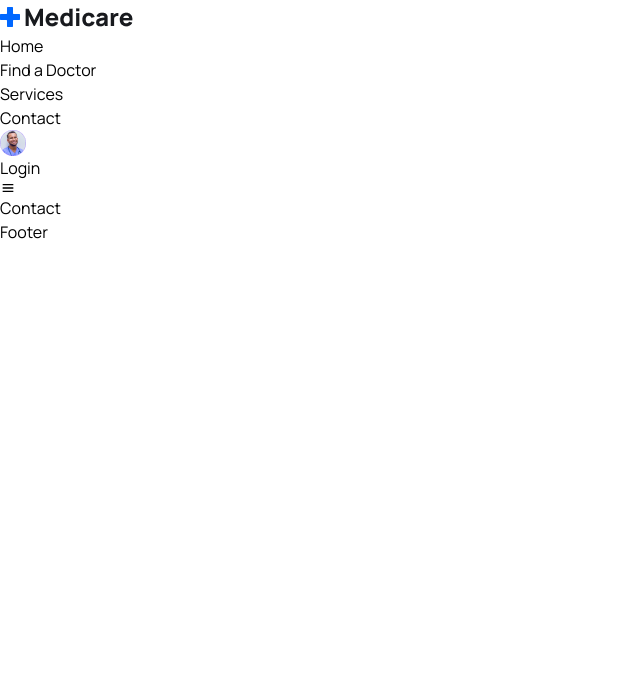
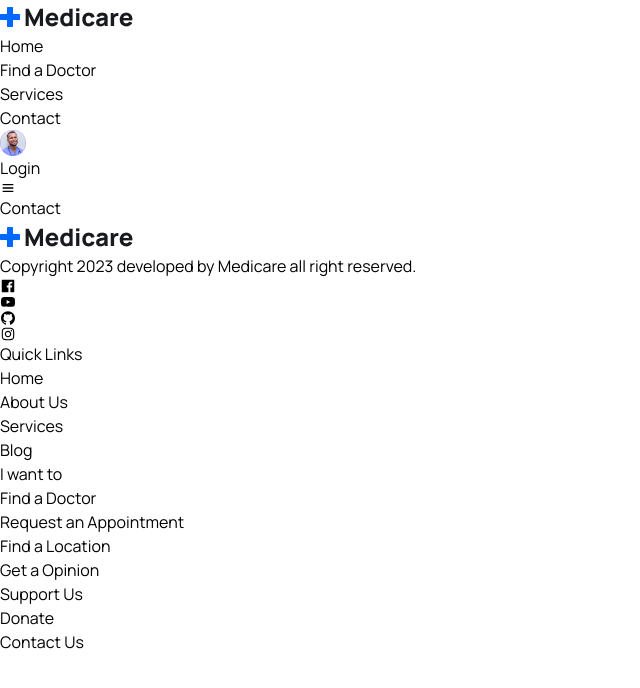
Before and after one commit to farhanshahriyar/dentistApp, a React (Vite) app: page /contact in a window 1280 px wide. Shown: the top 688 px of the page, without its empty margins (0-640 px from the left). Built offline with nearby package versions, Linux system fonts and the light colour scheme.

Commit message:
footer section done

```diff
--- a/src/components/Footer/Footer.jsx
+++ b/src/components/Footer/Footer.jsx
@@ -1,10 +1,144 @@
 import React from 'react'
+import { Link } from 'react-router-dom'
+import logo from '../../assets/images/logo.png'
+import { RiLinkedinFill, RiTwitterFill, RiFacebookFill, RiInstagramFill } from 'react-icons/ri'
+import { AiFillYoutube, AiFillGithub, AiOutlineInstagram, AiFillFacebook } from 'react-icons/ai'
+
+
+const socialLinks = [
+  {
+    path: 'https://www.facebook.com/jason.halder420',
+    icon: <AiFillFacebook className='group-hover:text-white w-4 h-5' />,
+  },
+  {
+    path: 'https://www.facebook.com/jason.halder420',
+    icon: <AiFillYoutube className='group-hover:text-white w-4 h-5' />,
+  },
+  {
+    path: 'https://www.facebook.com/jason.halder420',
+    icon: <AiFillGithub className='group-hover:text-white w-4 h-5' />,
+  },
+  {
+    path: 'https://www.facebook.com/jason.halder420',
+    icon: <AiOutlineInstagram className='group-hover:text-white w-4 h-5' />,
+  },
+]
+
+const quickLinks01 = [
+  {
+    path: '/home',
+    display: 'Home',
+  },
+  {
+    path: '/',
+    display: 'About Us',
+  },
+  {
+    path: '/services',
+    display: 'Services',
+  },
+  {
+    path: '/',
+    display: 'Blog',
+  },
+]
+
+const quickLinks02 = [
+  {
+    path: '/find-a-doctor',
+    display: 'Find a Doctor',
+  },
+  {
+    path: '/',
+    display: 'Request an Appointment',
+  },
+  {
+    path: '/',
+    display: 'Find a Location',
+  },
+  {
+    path: '/',
+    display: 'Get a Opinion',
+  },
+]
+
+const quickLinks03 = [
+  {
+    path: '/',
+    display: 'Donate',
+  },
+  {
+    path: '/contact',
+    display: 'Contact Us',
+  },
+];
 
 const Footer = () => {
+  const year = new Date().getFullYear()
   return (
-    <div>
-      Footer
-    </div>
+    <footer className='pb-16 pt-10'>
+      <div className='container'>
+        <div className='flex justify-between flex-col md:flex-row flex-wrap gap-[30px]'>
+          <div>
+            <img src={logo} alt='logo' />
+            <p className='text-[16px] leading-7 text-textColor font-[400] mt-4'>Copyright {year} developed by Medicare all right reserved.</p>
+
+            <div className='flex items-center gap-5 mt-5'>
+              {socialLinks.map((item, index) => (
+                <Link key={index} to={item.path} className='w-[44px] h-[44px] rounded-full border border-solid border-[#181A1E] flex items-center justify-center group hover:bg-primaryColor hover:border-none'>
+                  {item.icon}
+                </Link>
+              ))}
+            </div>
+          </div>
+
+          {/* quicklinks 1 */}
+          <div>
+            <h2 className='text-[20px] leading-8 font-[700] mb-6 text-headingColor'>Quick Links</h2>
+
+            <ul className=''>
+              {quickLinks01.map((item, index) => (
+                <li key={index} className='mb-4'>
+                  <Link to={item.path} className='text-[16px] leading-7 font-[400] text-textColor hover:underline'>
+                    {item.display}
+                  </Link>
+                </li>
+              ))}
+            </ul>
+          </div>
+
+          {/* quicklinks 2 */}
+          <div>
+            <h2 className='text-[20px] leading-8 font-[700] mb-6 text-headingColor'>I want to</h2>
+
+            <ul className=''>
+              {quickLinks02.map((item, index) => (
+                <li key={index} className='mb-4'>
+                  <Link to={item.path} className='text-[16px] leading-7 font-[400] text-textColor hover:underline'>
+                    {item.display}
+                  </Link>
+                </li>
+              ))}
+            </ul>
+          </div>
+
+           {/* quicklinks 3 */}
+          <div>
+            <h2 className='text-[20px] leading-8 font-[700] mb-6 text-headingColor'>Support Us</h2>
+
+            <ul className=''>
+              {quickLinks03.map((item, index) => (
+                <li key={index} className='mb-4'>
+                  <Link to={item.path} className='text-[16px] leading-7 font-[400] text-textColor hover:underline'>
+                    {item.display}
+                  </Link>
+                </li>
+              ))}
+            </ul>
+          </div>
+        </div>
+      </div>
+    </footer>
   )
 }
 
```
